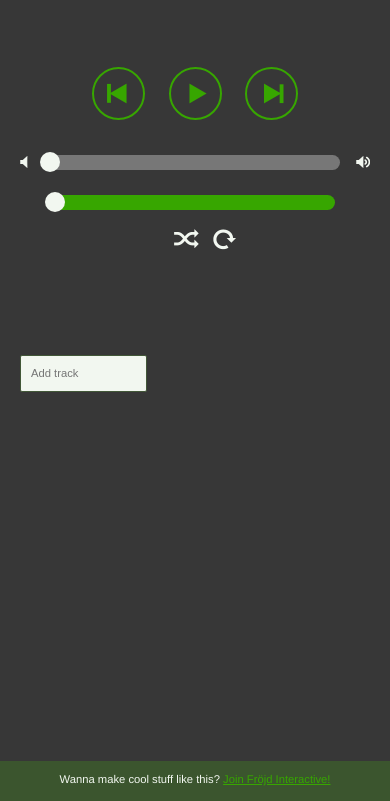
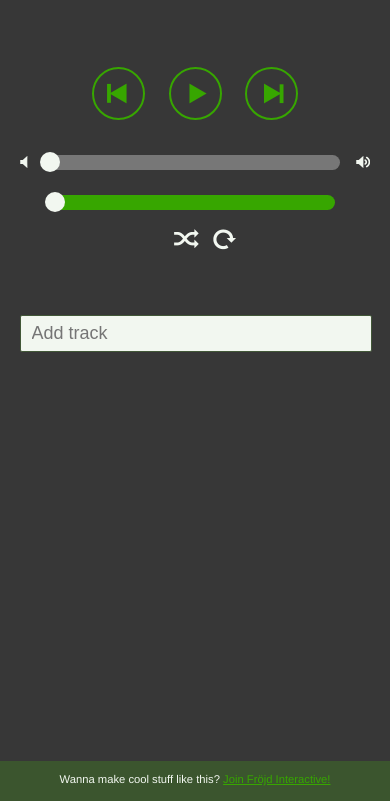
Before and after one commit to ahultgren/Spotify-Server, a website: page index.html in a window 390 px wide. Shown: the part 43-844 px from the top of the page. Drawn offline with nearby package versions, Linux system fonts and the light colour scheme; no server answers.

Commit message:
Some mainly input related styling

```diff
--- a/static/scripts/search.js
+++ b/static/scripts/search.js
@@ -106,7 +106,7 @@ function Search(args){
 	};
 
 	Search.prototype.hide = function() {
-		that.list.hide();
+		this.list.hide();
 	};
 
 	function spotifyWebApi(){
--- a/static/styles/style.css
+++ b/static/styles/style.css
@@ -281,12 +281,12 @@ html[xmlns] .clearfix {
 }
 
 @media (max-width: 888px){
-	body {
-		font-size: 0.703em;
+	input {
+		width: 70%;
 	}
 	.player,
 	.search {
-		padding-bottom: 60px;
+		/*padding-bottom: 60px;*/
 	}
 	.volume,
 	.position,
@@ -327,7 +327,16 @@ html[xmlns] .clearfix {
 	}
 }
 
-@media (max-height: 400px){
+@media (max-height: 500px), (max-width: 500px) {
+	body {
+		font-size: 0.703em;
+	}
+	input {
+		width: 94%;
+		padding-right: 3%;
+		padding-left: 3%;
+		font-size: 1.6em;
+	}
 	.track {
 		font-size: 1.6em;
 	}
```
